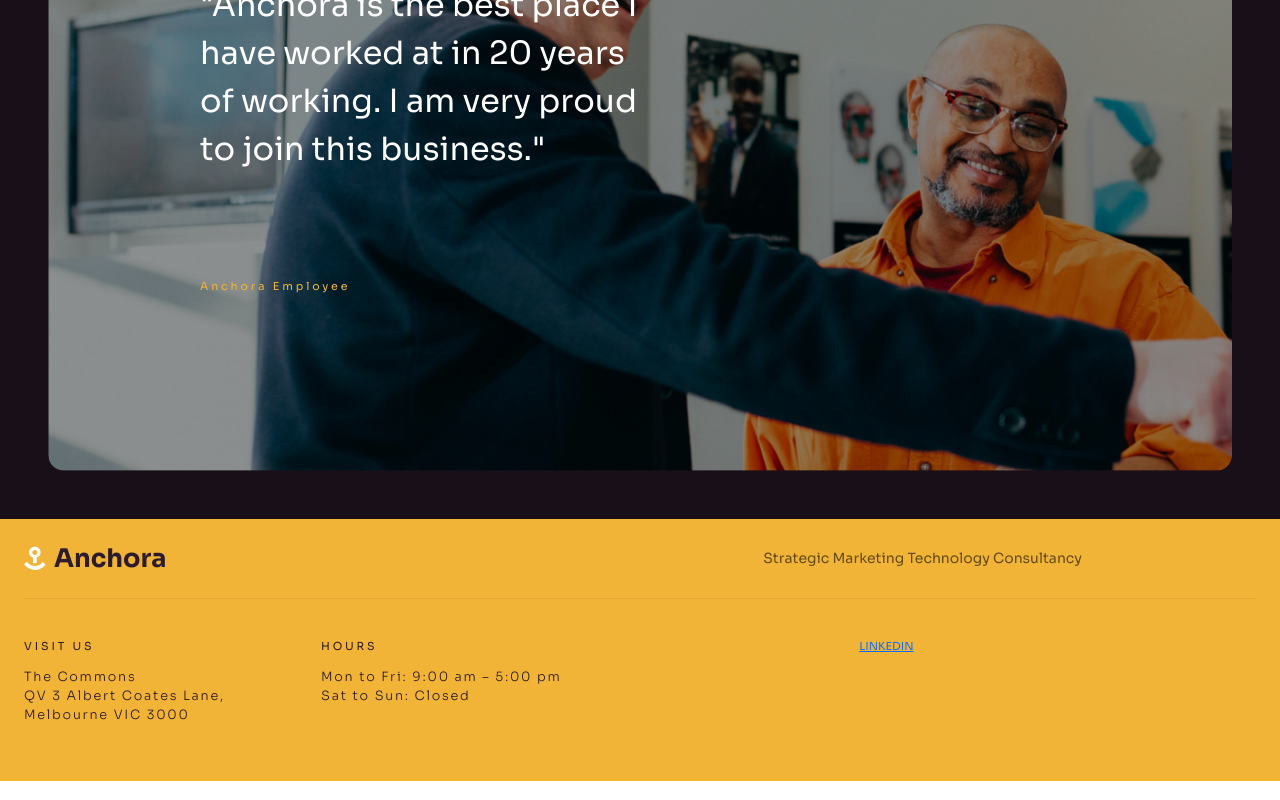
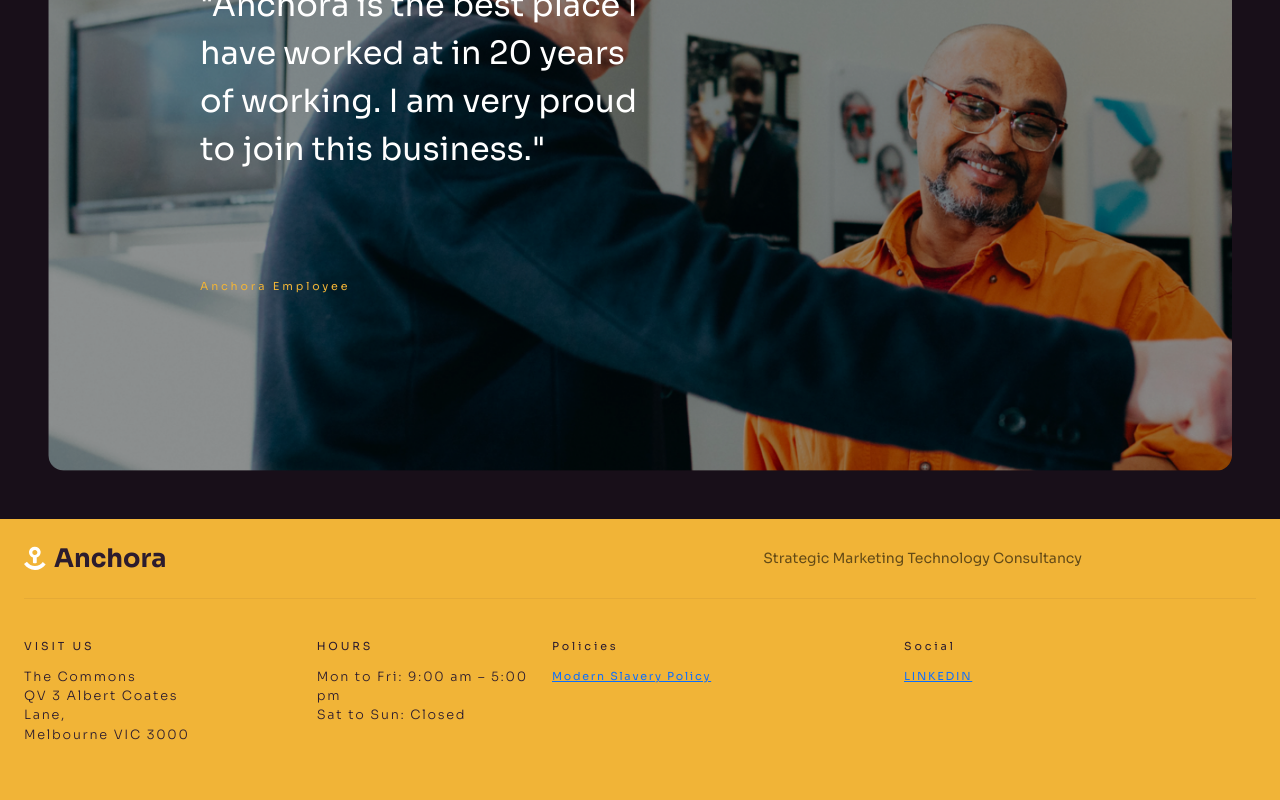
Before and after one commit to anchoraorg/anchora.com.au-dev, a Vue app: page / in a window 1280 px wide. Shown: the part 5644-6444 px from the top of the page. Built offline with nearby package versions, Linux system fonts and the light colour scheme.

Commit message:
add policies section.

```diff
--- a/package.json
+++ b/package.json
@@ -6,7 +6,7 @@
     "serve": "vue-cli-service serve",
     "build": "vue-cli-service build",
     "lint": "vue-cli-service lint --fix",
-    "dev": "vite"
+    "dev": "vite --host 0.0.0.0"
   },
   "dependencies": {
     "@popperjs/core": "^2.11.5",
--- a/src/components/general/Footer.vue
+++ b/src/components/general/Footer.vue
@@ -37,16 +37,26 @@
       <div
         class="footer__bottom-right d-none d-md-flex justify-content-md-start justify-content-between"
       >
-        <!-- <ul class="footer__bottom-list p-0">
-          <li class="footer__bottom-item">PHILOSOPHY</li>
-          <li class="footer__bottom-item">APPROACH</li>
-          <li class="footer__bottom-item">BLOG</li>
-        </ul> -->
-        <ul class="footer__bottom-list p-0 ps-5 ms-5">
-          <!-- <li class="footer__bottom-item">PRODUCTS</li>
-          <li class="footer__bottom-item">TEAM</li> -->
-          <li class="footer__bottom-item"><a href="https://www.linkedin.com/company/anchora-consulting/">LINKEDIN</a></li>
-        </ul>
+        <div>
+          <p class="footer__bottom-title mb-0">Policies</p>
+          <p class="footer__bottom-subtitle">
+            <ul class="footer__bottom-list p-0">
+              <li class="footer__bottom-item"><a href="@/assets/policies/Modern-Slavery-Policy.pdf">Modern Slavery Policy</a></li>
+            </ul>
+          </p>
+        </div>
+      </div>
+      <div
+        class="footer__bottom-right d-none d-md-flex justify-content-md-start justify-content-between"
+      >
+        <div>
+          <p class="footer__bottom-title mb-0">Social</p>
+          <p class="footer__bottom-subtitle">
+            <ul class="footer__bottom-list p-0">
+              <li class="footer__bottom-item"><a href="https://www.linkedin.com/company/anchora-consulting/">LINKEDIN</a></li>
+            </ul>
+          </p>
+        </div>
       </div>
       <p class="mb-0 footer__top-description d-block d-md-none my-4">
         Strategic Marketing Technology <br />
```
Also changed, not shown: 1 other file (tests, documents, lock files or other folders).
